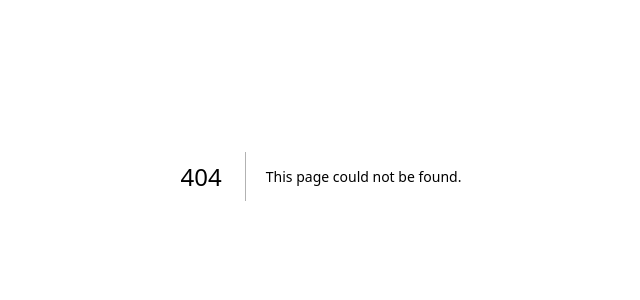
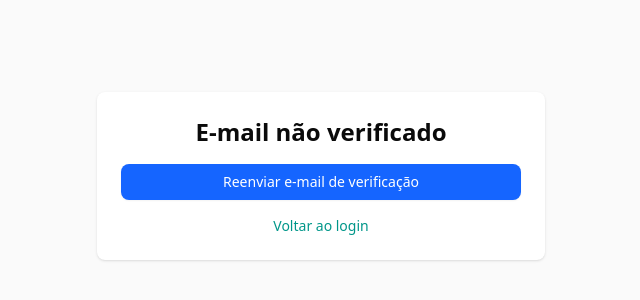
Before and after one commit to Evoluke/agent-plugandplay, a Next.js app: page /verify-email in a window 1280 px wide. Before the commit this address had no page. Shown: the part 224-524 px from the top of the page, without its empty margins (319-959 px from the left). Built offline with nearby package versions, Linux system fonts and the light colour scheme; no server answers.

Commit message:
feat: add verify email page

```diff
--- /dev/null
+++ b/src/app/verify-email/page.tsx
@@ -0,0 +1,56 @@
+'use client';
+
+import { useState, useEffect } from 'react';
+import Link from 'next/link';
+import { useSearchParams } from 'next/navigation';
+import { supabasebrowser } from '@/lib/supabaseClient';
+import { Button } from '@/components/ui/button';
+import { toast } from 'sonner';
+
+export default function VerifyEmailPage() {
+  const searchParams = useSearchParams();
+  const email = searchParams.get('email') || '';
+  const [cooldown, setCooldown] = useState(0);
+
+  useEffect(() => {
+    if (cooldown <= 0) return;
+    const interval = setInterval(() => {
+      setCooldown((prev) => Math.max(prev - 1, 0));
+    }, 1000);
+    return () => clearInterval(interval);
+  }, [cooldown]);
+
+  const handleResend = async () => {
+    if (!email) {
+      toast.error('Email inválido');
+      return;
+    }
+    const { error } = await supabasebrowser.auth.resend({ type: 'signup', email });
+    if (error) {
+      console.error('Erro ao reenviar email:', error.message);
+      toast.error('Erro ao reenviar email. Tente novamente mais tarde.');
+    } else {
+      toast.success('Email de verificação reenviado');
+      setCooldown(60);
+    }
+  };
+
+  return (
+    <div className="fixed inset-0 flex items-center justify-center bg-[#FAFAFA] p-4">
+      <div className="max-w-md w-full bg-white rounded-lg shadow p-6 space-y-4">
+        <h1 className="text-2xl font-semibold text-center">E-mail não verificado</h1>
+        {email && (
+          <p className="text-center text-sm">{email}</p>
+        )}
+        <Button onClick={handleResend} className="w-full" disabled={cooldown > 0}>
+          {cooldown > 0 ? `Reenviar em ${cooldown}s` : 'Reenviar e-mail de verificação'}
+        </Button>
+        <p className="text-center text-sm">
+          <Link href="/login" className="text-teal-600 hover:underline">
+            Voltar ao login
+          </Link>
+        </p>
+      </div>
+    </div>
+  );
+}
```
